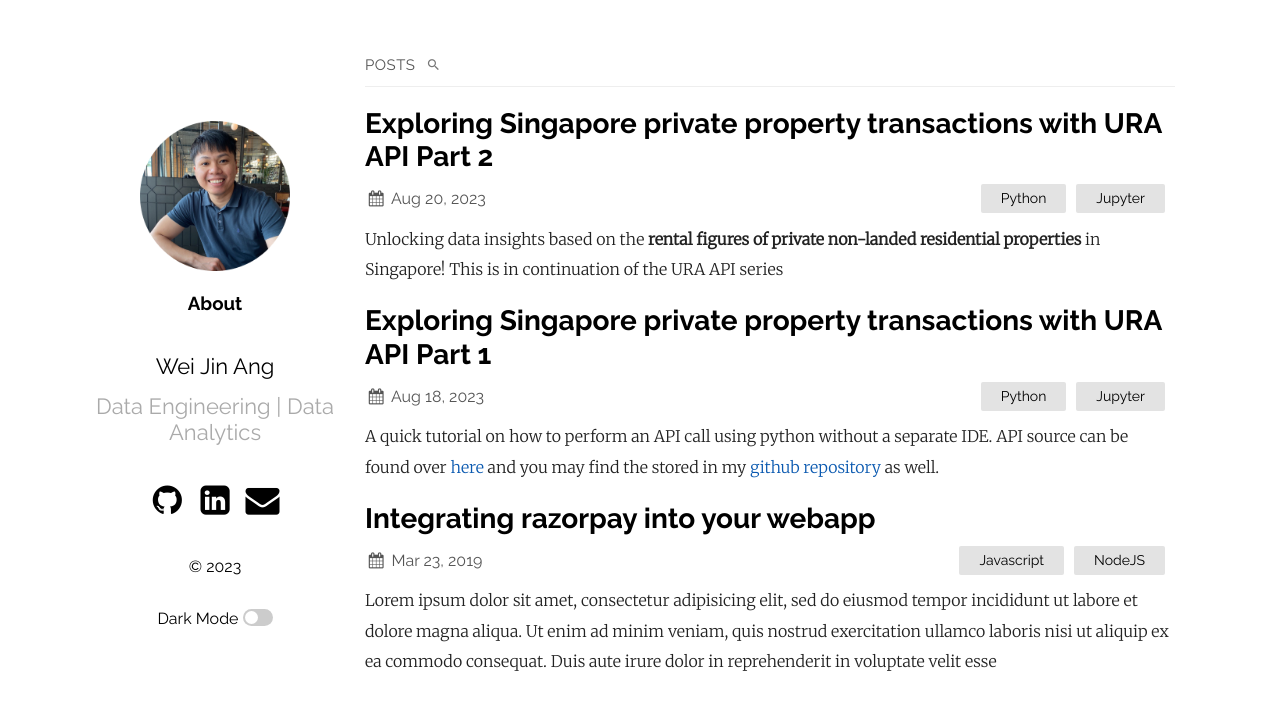
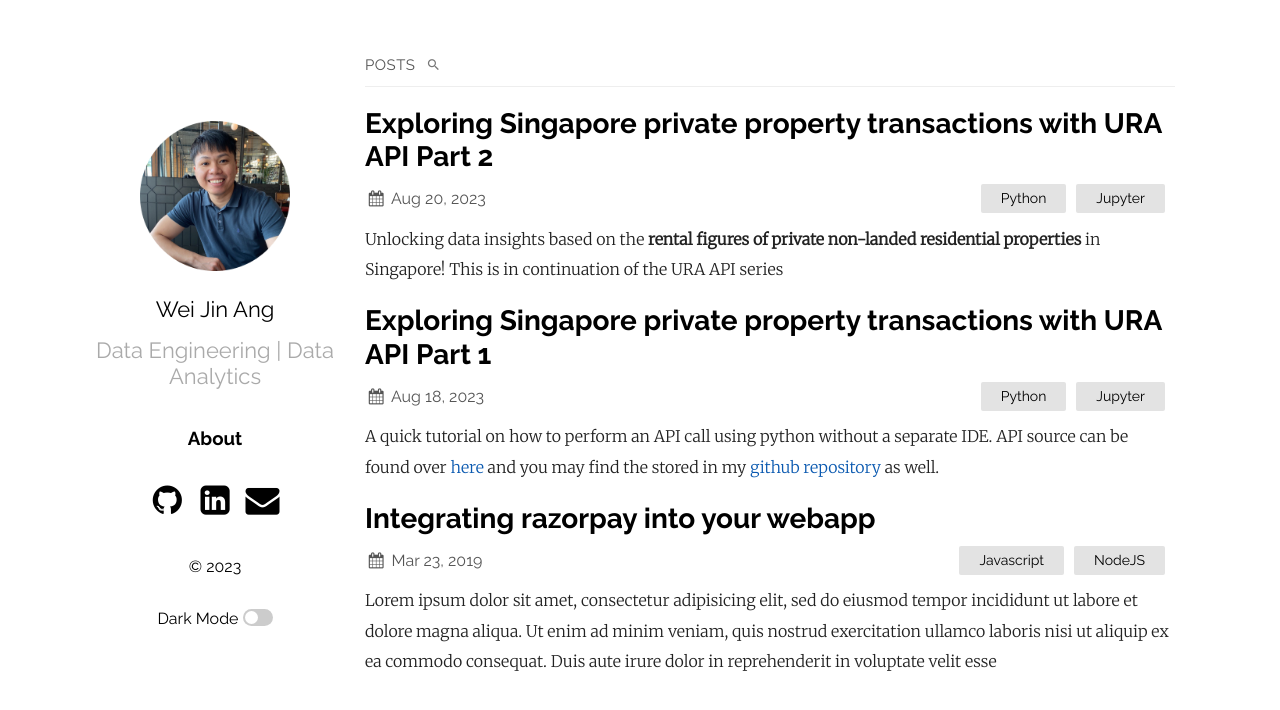
Before and after one commit to wjang96/wjang96.github.io, a Jekyll site: the page built from index.md, in a window 1280 px wide. Shown: the top 710 px of the page. Built offline with Jekyll 4.4.1, drawn with Linux system fonts in a browser that asks for light colours.

Commit message:
Update default.html

```diff
--- a/_layouts/default.html
+++ b/_layouts/default.html
@@ -21,7 +21,6 @@
         {% if site.plainwhite.portfolio_image_dark and site.plainwhite.dark_mode %}
         <img class="light" src="{{site.baseurl }}/{{ site.plainwhite.portfolio_image }}" alt="{{ site.plainwhite.name }}" />
         <img class="dark" src="{{site.baseurl }}/{{ site.plainwhite.portfolio_image_dark }}" alt="{{ site.plainwhite.name }}" />
-        <a style = "text-decoration:none" href=" https://wjang96.github.io/about"><h3><b>About</b></h3></a>
         {% else %}
         <img src="{{site.baseurl }}/{{ site.plainwhite.portfolio_image }}" alt="{{ site.plainwhite.name }}" />
         {% endif %}
@@ -34,6 +33,7 @@
       <p class="tagline">{{ site.plainwhite.tagline }}</p>
       {%- endif -%}
       </div>
+      <a style = "text-decoration:none" href=" https://wjang96.github.io/about"><h3><b>About</b></h3></a>
       {% capture footer %}
       {%- if site.plainwhite.social_links != '' -%}
       <ul class="social about-footer {{condensed_class}}">
```
